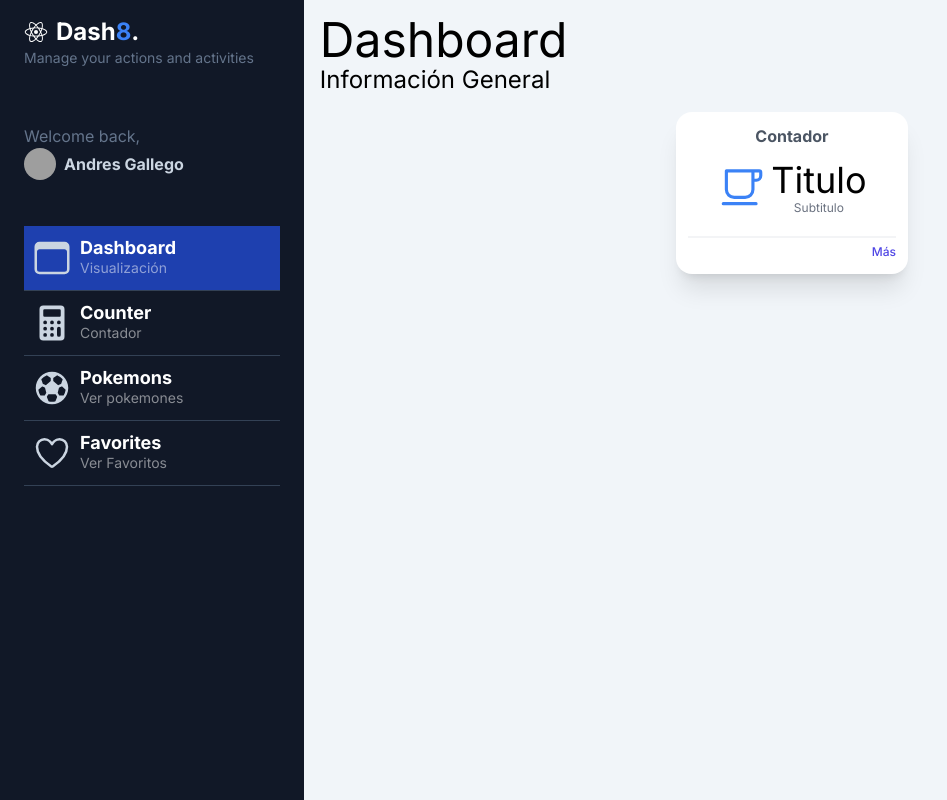
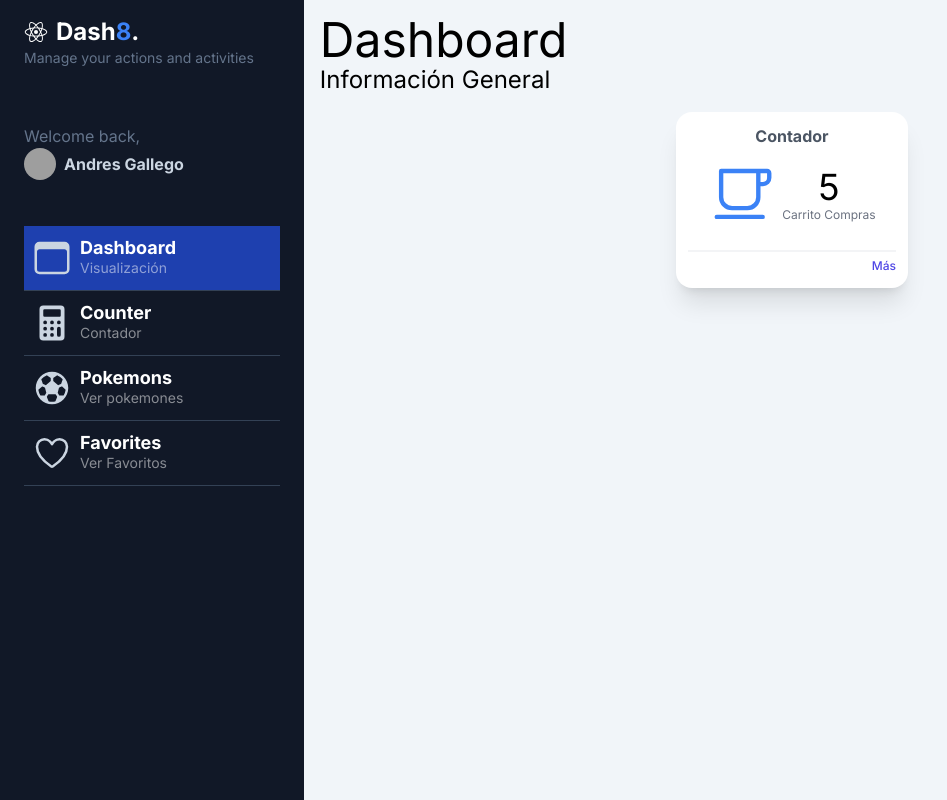
Before and after one commit to WalkerFGZ/nextjs-dashboard, a Next.js app: page /dashboard/main in a window 1280 px wide. Shown: the whole page, without its empty margins (0-947 px from the left). Built offline with nearby package versions, Linux system fonts and the light colour scheme; grey boxes are pictures that could not be loaded.

Commit message:
refactor: Update SimpleWidget component to use props for title, subtitle, label, icon, and href

```diff
--- a/src/app/components/SimpleWidget.tsx
+++ /dev/null
@@ -1,30 +0,0 @@
-import { IoCafeOutline } from "react-icons/io5";
-
-export const SimpleWidget = () => {
-  return (
-    <div className="bg-white shadow-xl p-3 sm:min-w-[25%] min-w-full  rounded-2xl border-1 border-gray-50 mx-2 my-2">
-      <div className="flex flex-col">
-        <div>
-          <h2 className="font-bold text-gray-600 text-center">Contador</h2>
-        </div>
-        <div className="my-3">
-          <div className="flex flex-row items-center justify-center space-x-1 ">
-            <div id="icon">
-              <IoCafeOutline size={50} className="text-blue-500" />
-            </div>
-            <div id="temp" className="text-center">
-              <h4 className="text-4xl">Titulo</h4>
-              <p className="text-xs text-gray-500">Subtitulo</p>
-            </div>
-          </div>
-        </div>
-
-        <div className="w-full place-items-end text-right border-t-2 border-gray-100 mt-2">
-          <a href="#" className="text-indigo-600 text-xs font-medium">
-            Más
-          </a>
-        </div>
-      </div>
-    </div>
-  );
-};
--- /dev/null
+++ b/src/app/components/dashboard/SimpleWidget.tsx
@@ -0,0 +1,39 @@
+import { IoCafeOutline } from "react-icons/io5";
+import Link from "next/link";
+
+export interface Props {
+  title: number;
+  subtitle?: string;
+  label?: string;
+  icon?: React.ReactNode;
+  href?: string;
+}
+export const SimpleWidget = ({ title, subtitle, label, icon, href }: Props) => {
+  return (
+    <div className="bg-white shadow-xl p-3 sm:min-w-[25%] min-w-full  rounded-2xl border-1 border-gray-50 mx-2 my-2">
+      <div className="flex flex-col">
+        <div>
+          <h2 className="font-bold text-gray-600 text-center">{label}</h2>
+        </div>
+        <div className="my-3">
+          <div className="flex flex-row items-center justify-center space-x-1 ">
+            <div id="icon">{icon}</div>
+            <div id="temp" className="text-center">
+              <h4 className="text-4xl">{title}</h4>
+              <p className="text-xs text-gray-500">{subtitle}</p>
+            </div>
+          </div>
+        </div>
+
+        <div className="w-full place-items-end text-right border-t-2 border-gray-100 mt-2">
+          <Link
+            href={href || "dashboard/counter"}
+            className="text-indigo-600 text-xs font-medium"
+          >
+            Más
+          </Link>
+        </div>
+      </div>
+    </div>
+  );
+};
--- /dev/null
+++ b/src/app/components/dashboard/WidgetsGrid.tsx
@@ -0,0 +1,20 @@
+"use client";
+
+import { IoCafeOutline } from "react-icons/io5";
+import { SimpleWidget } from "./SimpleWidget";
+import { useAppSelector } from "@/store";
+
+export const WidgetsGrid = () => {
+  const count = useAppSelector((state) => state.counter.count);
+  return (
+    <div className="flex flex-wrap p-2 items-center justify-center">
+      <SimpleWidget
+        label="Contador"
+        title={count}
+        subtitle="Carrito Compras"
+        icon={<IoCafeOutline size={70} className="text-blue-500" />}
+        href="/dashboard/counter"
+      />
+    </div>
+  );
+};
--- a/src/app/dashboard/main/page.tsx
+++ b/src/app/dashboard/main/page.tsx
@@ -1,5 +1,5 @@
 import { Metadata } from "next";
-import { SimpleWidget } from "@/app/components";
+import { WidgetsGrid } from "@/app/components";
 
 export const metadata: Metadata = {
   title: "Dashboard",
@@ -12,9 +12,7 @@
         <h1 className="text-5xl">Dashboard</h1>
         <p className="text-2xl">Información General</p>
       </div>
-      <div className="flex flex-wrap p-2 items-center justify-center">
-        <SimpleWidget />
-      </div>
+      <WidgetsGrid />
     </div>
   );
 }
```
Also changed, not shown: src/app/components/index.ts (+4 -3 lines), src/app/components/sidebar/Sidebar.tsx (renamed from src/app/components/Sidebar.tsx), src/app/components/sidebar/SidebarMenuItem.tsx (renamed from src/app/components/SidebarMenuItem.tsx).
